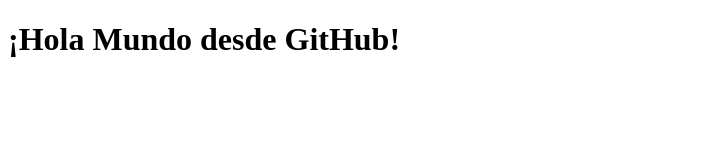
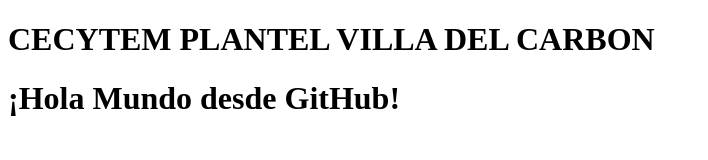
Before and after one commit to JOAQUINCORSAN80/mi-primer-repositorio, a plain HTML site: page index.html in a window 1280 px wide. Shown: the whole page, without its empty margins (0-708 px from the left). Drawn offline with Linux system fonts and the light colour scheme.

Commit message:
agregué mi plantel CECYTEM VILLA DEL CARBON

```diff
--- a/index.html
+++ b/index.html
@@ -4,6 +4,7 @@
     <title>Mi Primer Proyecto</title>
 </head>
 <body>
+    <h1>CECYTEM PLANTEL VILLA DEL CARBON</h1>
     <h1>¡Hola Mundo desde GitHub!</h1>
 </body>
 </html>
```
